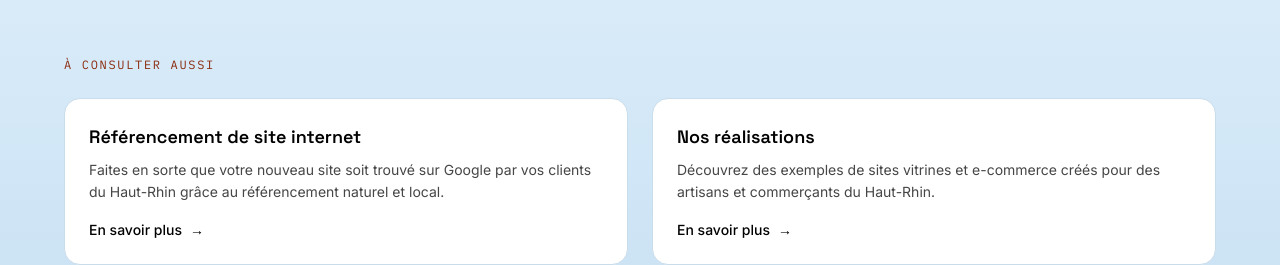
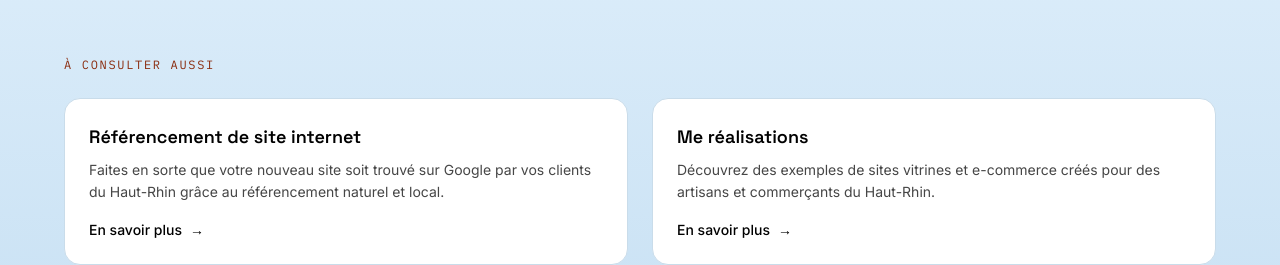
Before and after one commit to WebaHR/webmasterhautrhin.fr, a Next.js app: page /creation-site-internet in a window 1280 px wide. Shown: the part 2020-2285 px from the top of the page. Built offline with nearby package versions, Linux system fonts and the light colour scheme.

Commit message:
Fix label typo in page.tsx

```diff
--- a/app/creation-site-internet/page.tsx
+++ b/app/creation-site-internet/page.tsx
@@ -258,7 +258,7 @@ export default function CreationSitePage() {
           },
           {
             href: "/realisations",
-            label: "Nos réalisations",
+            label: "Me réalisations",
             text: "Découvrez des exemples de sites vitrines et e-commerce créés pour des artisans et commerçants du Haut-Rhin.",
           },
         ]}
```
